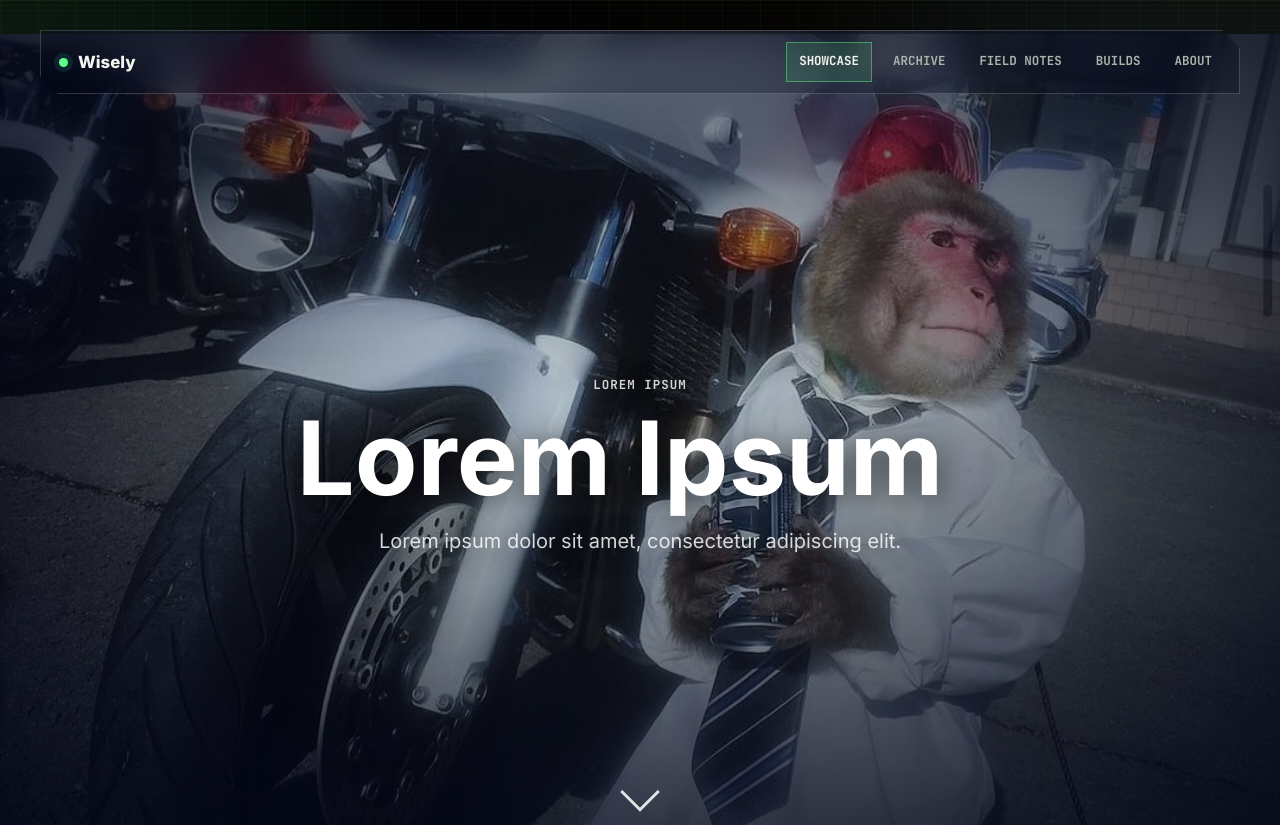
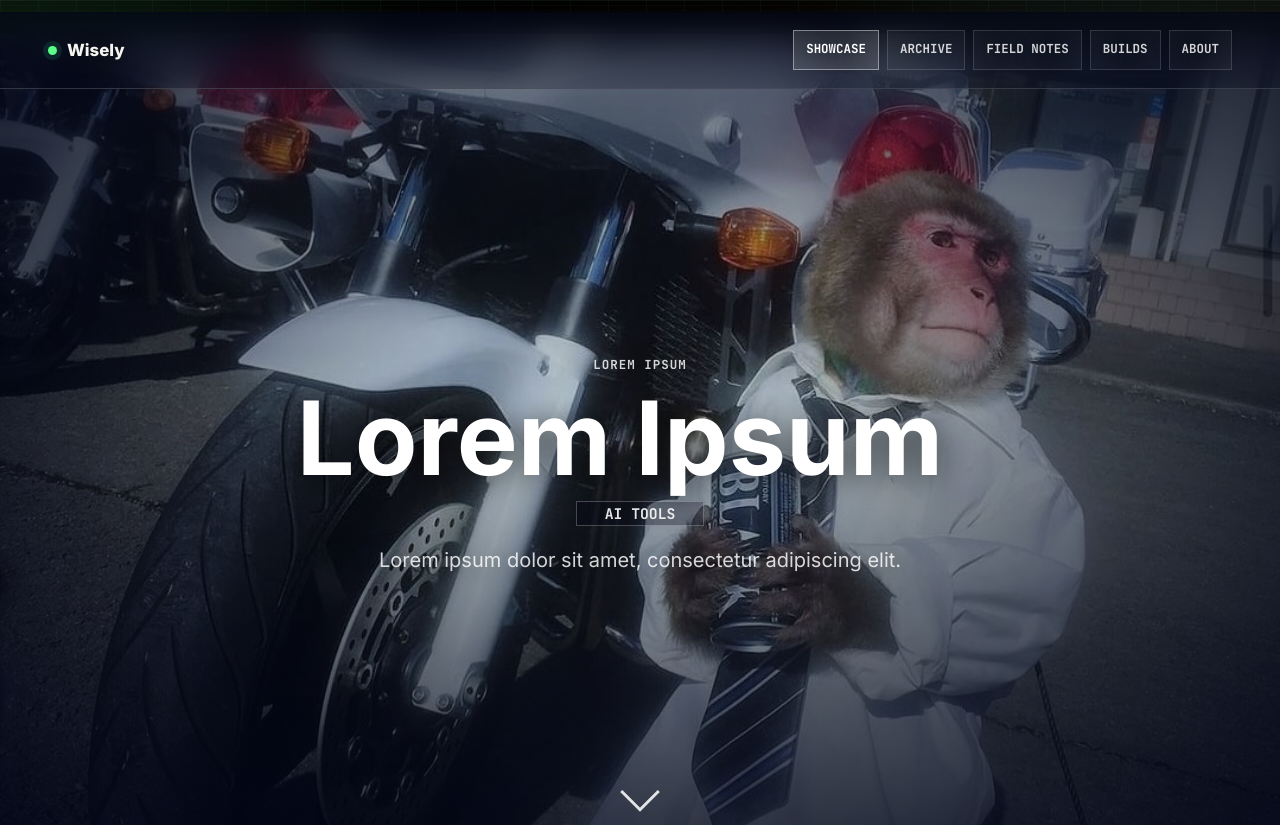
Before and after one commit to Gokongggggggg/Portfolio, a website: page index.html in a window 1280 px wide. Shown: the top 825 px of the page. Drawn offline with Linux system fonts and the light colour scheme.

Commit message:
Polish wallpaper hero navigation

```diff
--- a/index.html
+++ b/index.html
@@ -32,6 +32,14 @@
         <div class="wallpaper-hero-content">
           <p class="eyebrow">Lorem Ipsum</p>
           <h1 id="wallpaper-title">Lorem Ipsum</h1>
+          <div class="hero-text-motion" aria-hidden="true">
+            <div class="hero-text-motion-track">
+              <span>VDP notes</span>
+              <span>AI tools</span>
+              <span>CTF archive</span>
+            </div>
+          </div>
+          <p class="sr-only">VDP notes, AI tools, and CTF archive.</p>
           <p>Lorem ipsum dolor sit amet, consectetur adipiscing elit.</p>
         </div>
         <a class="scroll-cue" href="#recent-work" aria-label="Scroll to recent work"></a>
--- a/styles.css
+++ b/styles.css
@@ -3225,3 +3225,142 @@ body:has(.wallpaper-hero) .site-header {
     margin-top: 12vh;
   }
 }
+/* Full-width hero nav and text motion */
+body:has(.wallpaper-hero) .site-header {
+  top: 0;
+  left: 0;
+  width: 100%;
+  max-width: none;
+  transform: none;
+  border-right: 0;
+  border-left: 0;
+  border-top: 0;
+  border-radius: 0;
+  clip-path: none;
+  padding: 18px clamp(18px, 4vw, 48px);
+  background: linear-gradient(180deg, rgba(2, 6, 23, 0.66), rgba(2, 6, 23, 0.24));
+  box-shadow: none;
+}
+
+body:has(.wallpaper-hero) .brand,
+body:has(.wallpaper-hero) .site-nav a {
+  text-shadow: 0 3px 18px rgba(0, 0, 0, 0.65);
+}
+
+body:has(.wallpaper-hero) .site-nav a {
+  border-color: rgba(255, 255, 255, 0.14);
+  background: rgba(255, 255, 255, 0.035);
+  color: rgba(255, 255, 255, 0.82);
+}
+
+body:has(.wallpaper-hero) .site-nav a:hover,
+body:has(.wallpaper-hero) .site-nav a:focus-visible,
+body:has(.wallpaper-hero) .site-nav a[aria-current="page"] {
+  border-color: rgba(255, 255, 255, 0.42);
+  background: rgba(255, 255, 255, 0.13);
+  color: #fff;
+}
+
+.hero-text-motion {
+  display: grid;
+  width: fit-content;
+  height: 1.55rem;
+  margin: 14px auto 0;
+  overflow: hidden;
+  border: 1px solid rgba(255, 255, 255, 0.24);
+  background: rgba(2, 6, 23, 0.28);
+  padding: 0 14px;
+  color: rgba(255, 255, 255, 0.9);
+  font-family: var(--font-mono);
+  font-size: clamp(0.78rem, 1.5vw, 0.92rem);
+  font-weight: 800;
+  line-height: 1.55rem;
+  text-transform: uppercase;
+  backdrop-filter: blur(12px);
+}
+
+.hero-text-motion-track {
+  animation: heroTextCycle 8.4s cubic-bezier(0.22, 1, 0.36, 1) infinite;
+}
+
+.hero-text-motion span {
+  display: block;
+  height: 1.55rem;
+  white-space: nowrap;
+}
+
+.wallpaper-hero-content {
+  animation: heroContentIn 760ms cubic-bezier(0.22, 1, 0.36, 1) both;
+}
+
+.wallpaper-hero::before {
+  position: absolute;
+  inset: 0;
+  background: linear-gradient(90deg, transparent, rgba(255, 255, 255, 0.18), transparent);
+  content: "";
+  pointer-events: none;
+  transform: translateX(-120%);
+  animation: heroLightSweep 1200ms ease-out 260ms both;
+}
+
+@keyframes heroTextCycle {
+  0%, 25% {
+    transform: translateY(0);
+  }
+  36%, 61% {
+    transform: translateY(-1.55rem);
+  }
+  72%, 92% {
+    transform: translateY(-3.1rem);
+  }
+  100% {
+    transform: translateY(0);
+  }
+}
+
+@keyframes heroContentIn {
+  from {
+    opacity: 0;
+    transform: translateY(18px) scale(0.985);
+    filter: blur(8px);
+  }
+  to {
+    opacity: 1;
+    transform: translateY(0) scale(1);
+    filter: blur(0);
+  }
+}
+
+@keyframes heroLightSweep {
+  from {
+    opacity: 0;
+    transform: translateX(-120%);
+  }
+  35% {
+    opacity: 0.38;
+  }
+  to {
+    opacity: 0;
+    transform: translateX(120%);
+  }
+}
+
+@media (prefers-reduced-motion: reduce) {
+  .hero-text-motion-track,
+  .wallpaper-hero-content,
+  .wallpaper-hero::before {
+    animation: none;
+  }
+}
+
+@media (max-width: 760px) {
+  body:has(.wallpaper-hero) .site-header {
+    top: 0;
+    width: 100%;
+    padding: 14px 16px;
+  }
+
+  .hero-text-motion {
+    max-width: min(100%, 19rem);
+  }
+}
```
